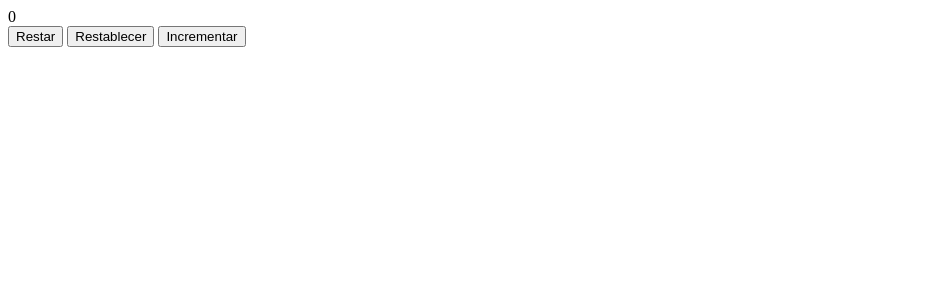
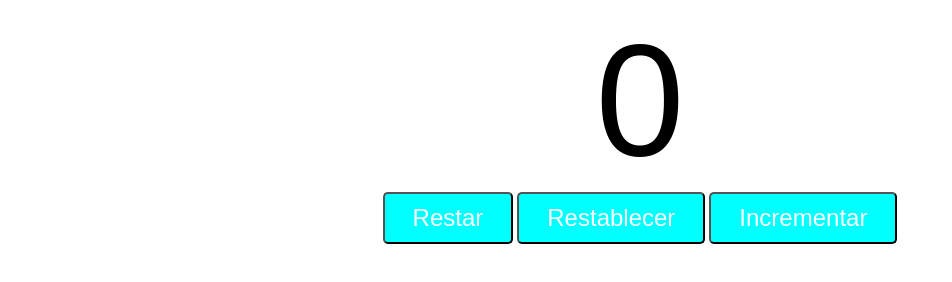
Before and after one commit to marlonroman/practica_javascript_3, a plain HTML site: page index.html in a window 1280 px wide. Shown: the whole page, without its empty margins (0-952 px from the left). Drawn offline with Linux system fonts and the light colour scheme.

Commit message:
agregando_estilos

```diff
--- a/css/estilos.css
+++ b/css/estilos.css
@@ -0,0 +1,24 @@
+#contador{
+    display: block;
+    text-align: center;
+    font-size: 10em;
+    font-family: Arial, Helvetica, sans-serif;
+}
+
+#caja_botones{
+    text-align: center;
+}
+
+.botones{
+    padding: 10px 28px;
+    font-size: 1.5em;
+    color: white;
+    background-color: aqua;
+    border-radius: 5px;
+    cursor: pointer;
+    transition: background-color 8.25s;
+}
+
+.botones:hover{
+    background-color: color(srgb red rgb(89, 167, 89) blue);
+}
--- a/index.html
+++ b/index.html
@@ -9,10 +9,10 @@
 </head>
 <body>
     <label id="contador"> 0 </label>
-    <div>
-        <button id="restar"> Restar </button>
-        <button id="restablecer"> Restablecer </button>
-        <button id="incrementar"> Incrementar </button>
+    <div id="caja_botones">
+        <button id="restar" class="botones"> Restar </button>
+        <button id="restablecer" class="botones"> Restablecer </button>
+        <button id="incrementar" class="botones"> Incrementar </button>
     </div>
 </body>
 </html>
```
